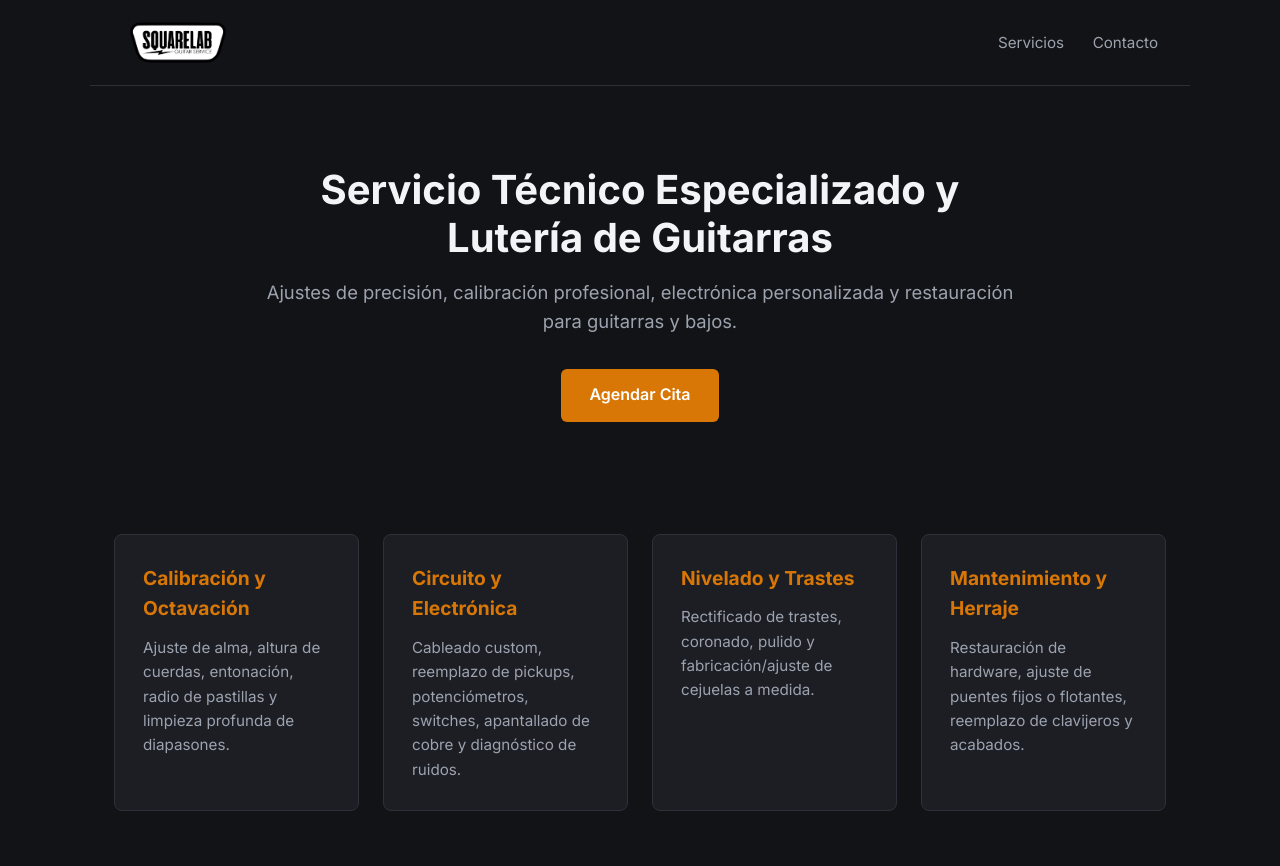
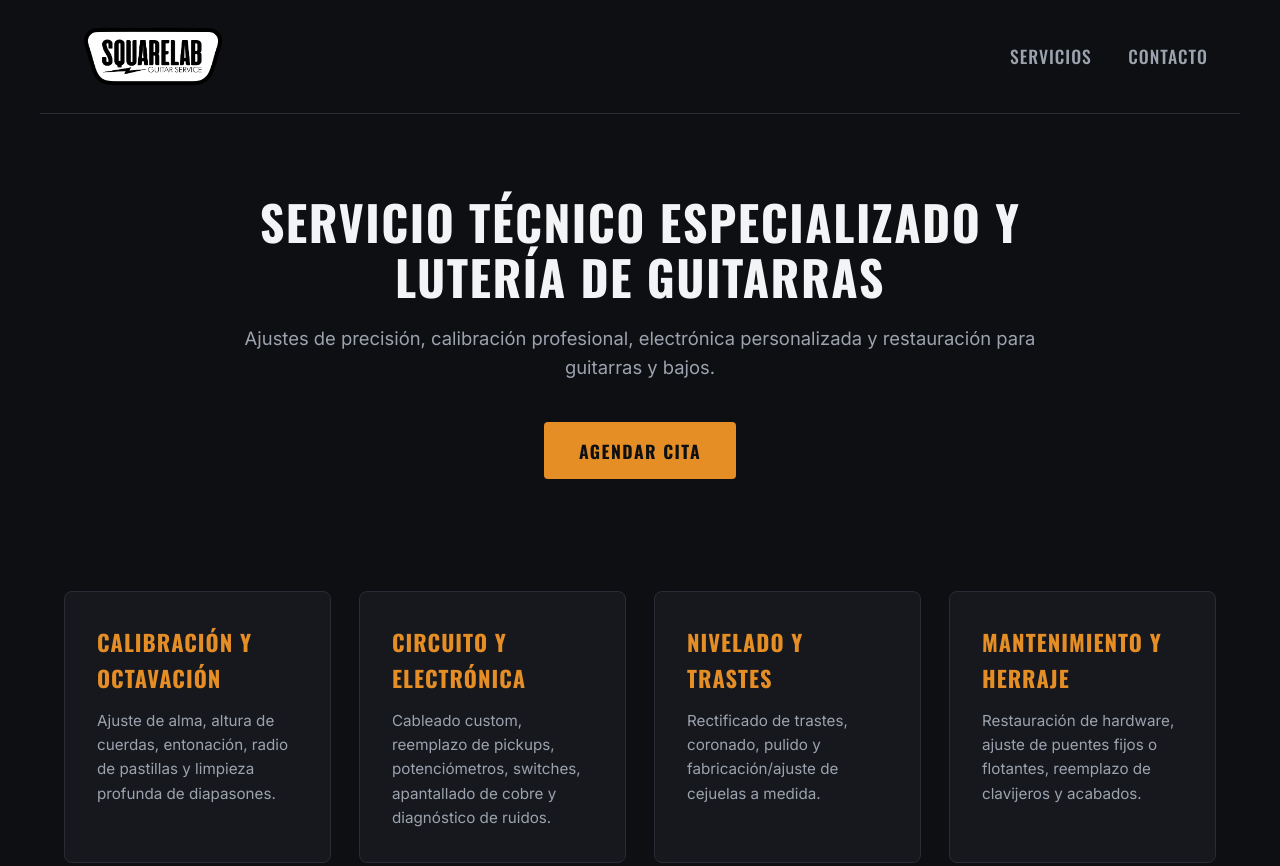
Before and after one commit to franksq/squarelab-web, a plain HTML site: page index.html in a window 1280 px wide. Shown: the top 866 px of the page. Drawn offline with nearby package versions, Linux system fonts and the light colour scheme.

Commit message:
Actualizar logo agrandado, tipografia Oswald y nueva paleta de colores

```diff
--- a/index.html
+++ b/index.html
@@ -4,10 +4,11 @@
   <meta charset="UTF-8">
   <meta name="viewport" content="width=device-width, initial-scale=1.0">
   <title>Squarelab Guitar Service | Mantenimiento y Lutería</title>
-  <link rel="preconnect" href="https://fonts.googleapis.com">
-  <link rel="preconnect" href="https://fonts.gstatic.com" crossorigin>
-  <link href="https://fonts.googleapis.com/css2?family=Inter:wght@300;400;600;700&display=swap" rel="stylesheet">
-  <link rel="stylesheet" href="style.css">
+  <!-- En la sección <head> de index.html -->
+<link rel="preconnect" href="https://fonts.googleapis.com">
+<link rel="preconnect" href="https://fonts.gstatic.com" crossorigin>
+<link href="https://fonts.googleapis.com/css2?family=Inter:wght@300;400;500&family=Oswald:wght@500;600;700&display=swap" rel="stylesheet">
+<link rel="stylesheet" href="style.css">
 </head>
 <body>
 
--- a/style.css
+++ b/style.css
@@ -1,10 +1,17 @@
 :root {
-  --bg-dark: #121316;
-  --bg-card: #1c1e24;
-  --accent: #d97706;
-  --text-main: #f3f4f6;
-  --text-muted: #9ca3af;
-  --border: #2d3139;
+  /* Paleta de Colores (Modifícalos si deseas probar otros tonos) */
+  --bg-dark: #0e0f12;         /* Fondo principal ultra oscuro */
+  --bg-card: #16181d;         /* Fondo de tarjetas */
+  --bg-card-hover: #1e2128;   /* Efecto hover en tarjetas */
+  --accent: #e58e26;          /* Naranja cobre / Tono lutherie vintage */
+  --accent-hover: #f59e0b;    /* Naranja al pasar el cursor */
+  --text-main: #f3f4f6;       /* Texto principal blanco hueso */
+  --text-muted: #9ca3af;     /* Texto secundario gris */
+  --border: #282c34;         /* Bordes discretos */
+
+  /* Tipografías */
+  --font-heading: 'Oswald', sans-serif;
+  --font-body: 'Inter', sans-serif;
 }
 
 * {
@@ -14,7 +21,7 @@
 }
 
 body {
-  font-family: 'Inter', sans-serif;
+  font-family: var(--font-body);
   background-color: var(--bg-dark);
   color: var(--text-main);
   line-height: 1.6;
@@ -22,11 +29,11 @@ body {
 
 header {
   border-bottom: 1px solid var(--border);
-  padding: 1.25rem 2rem;
+  padding: 1.5rem 2rem;
   display: flex;
   justify-content: space-between;
   align-items: center;
-  max-width: 1100px;
+  max-width: 1200px;
   margin: 0 auto;
 }
 
@@ -36,18 +43,22 @@ header {
   text-decoration: none;
 }
 
+/* TAMAÑO DEL LOGO AGRANDADO */
 .logo-img {
-  height: 45px; /* Ajusta la altura deseada para la barra superior */
+  height: 65px; /* Aumentado de 45px a 65px */
   width: auto;
   display: block;
   object-fit: contain;
 }
 
 nav a {
+  font-family: var(--font-heading);
+  font-size: 1.1rem;
+  letter-spacing: 1px;
+  text-transform: uppercase;
   color: var(--text-muted);
   text-decoration: none;
-  margin-left: 1.5rem;
-  font-size: 0.95rem;
+  margin-left: 2rem;
   transition: color 0.2s;
 }
 
@@ -58,62 +69,76 @@ nav a:hover {
 .hero {
   text-align: center;
   padding: 5rem 1.5rem 4rem;
-  max-width: 800px;
+  max-width: 850px;
   margin: 0 auto;
 }
 
 .hero h1 {
-  font-size: 2.5rem;
+  font-family: var(--font-heading);
+  font-size: 3rem;
   font-weight: 700;
-  line-height: 1.2;
-  margin-bottom: 1rem;
+  text-transform: uppercase;
+  letter-spacing: 1.5px;
+  line-height: 1.15;
+  margin-bottom: 1.2rem;
+  color: var(--text-main);
 }
 
 .hero p {
   font-size: 1.15rem;
   color: var(--text-muted);
-  margin-bottom: 2rem;
+  margin-bottom: 2.5rem;
 }
 
 .btn-primary {
   display: inline-block;
+  font-family: var(--font-heading);
+  font-size: 1.1rem;
+  text-transform: uppercase;
+  letter-spacing: 1.5px;
   background-color: var(--accent);
-  color: #fff;
-  padding: 0.85rem 1.8rem;
-  border-radius: 6px;
+  color: #0e0f12;
+  padding: 0.9rem 2.2rem;
+  border-radius: 4px;
   text-decoration: none;
-  font-weight: 600;
-  transition: background 0.2s;
+  font-weight: 700;
+  transition: all 0.2s ease;
 }
 
 .btn-primary:hover {
-  background-color: #b45309;
+  background-color: var(--accent-hover);
+  transform: translateY(-2px);
 }
 
 .services {
-  max-width: 1100px;
+  max-width: 1200px;
   margin: 3rem auto;
   padding: 0 1.5rem;
   display: grid;
-  grid-template-columns: repeat(auto-fit, minmax(240px, 1fr));
-  gap: 1.5rem;
+  grid-template-columns: repeat(auto-fit, minmax(260px, 1fr));
+  gap: 1.75rem;
 }
 
 .card {
   background-color: var(--bg-card);
   border: 1px solid var(--border);
   border-radius: 8px;
-  padding: 1.75rem;
-  transition: transform 0.2s;
+  padding: 2rem;
+  transition: all 0.2s ease;
 }
 
 .card:hover {
-  transform: translateY(-3px);
+  background-color: var(--bg-card-hover);
+  border-color: var(--accent);
+  transform: translateY(-4px);
 }
 
 .card h3 {
-  font-size: 1.2rem;
-  margin-bottom: 0.75rem;
+  font-family: var(--font-heading);
+  font-size: 1.4rem;
+  text-transform: uppercase;
+  letter-spacing: 1px;
+  margin-bottom: 0.8rem;
   color: var(--accent);
 }
 
@@ -125,13 +150,18 @@ nav a:hover {
 footer {
   border-top: 1px solid var(--border);
   text-align: center;
-  padding: 2.5rem 1.5rem;
-  margin-top: 4rem;
+  padding: 3rem 1.5rem;
+  margin-top: 5rem;
   color: var(--text-muted);
-  font-size: 0.9rem;
+  font-size: 0.95rem;
+}
+
+footer p {
+  margin-bottom: 0.4rem;
 }
 
 footer .copyright {
-  margin-top: 1rem;
-  opacity: 0.6;
+  margin-top: 1.5rem;
+  opacity: 0.5;
+  font-size: 0.85rem;
 }
```
